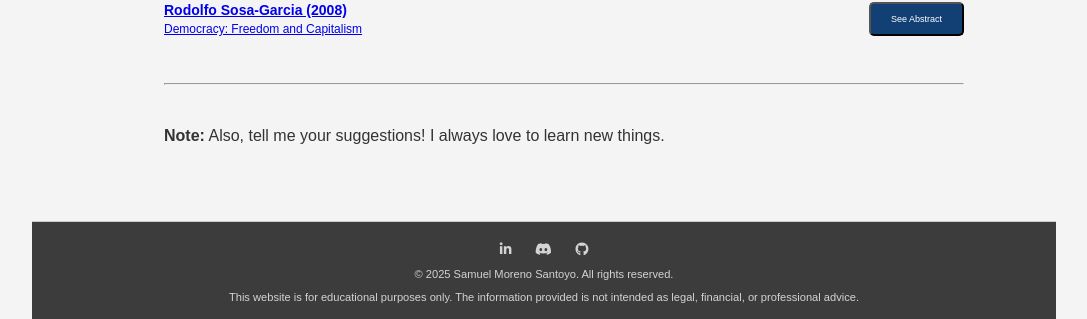
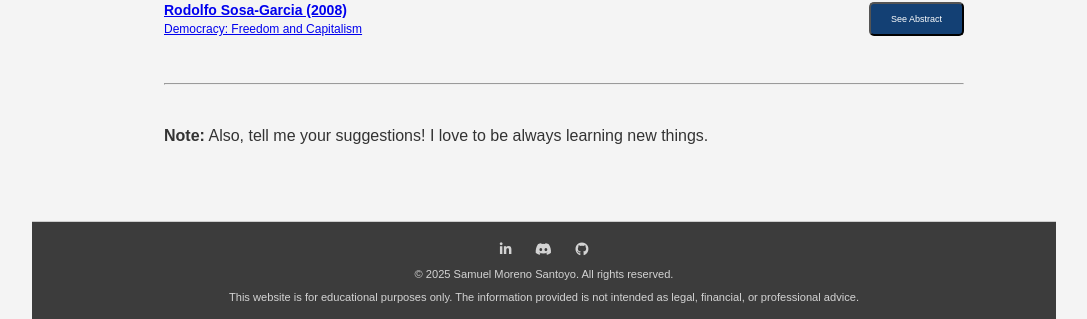
Before and after one commit to GregSom-MSc/GregSom-MSc.github.io, a Jekyll site: the page built from research.html, in a window 1280 px wide. Shown: the part 1567-1886 px from the top of the page, without its empty margins (96-1183 px from the left). Built offline with Jekyll 4.4.1, drawn with Linux system fonts in a browser that asks for light colours.

Commit message:
Update research.html

```diff
--- a/research.html
+++ b/research.html
@@ -56,7 +56,7 @@ title: Research
         <hr>
         <br>
 
-        <p><b>Note:</b> Also, tell me your suggestions! I always love to learn new things.</p>
+        <p><b>Note:</b> Also, tell me your suggestions! I love to be always learning new things.</p>
 
     </main>
 
```
